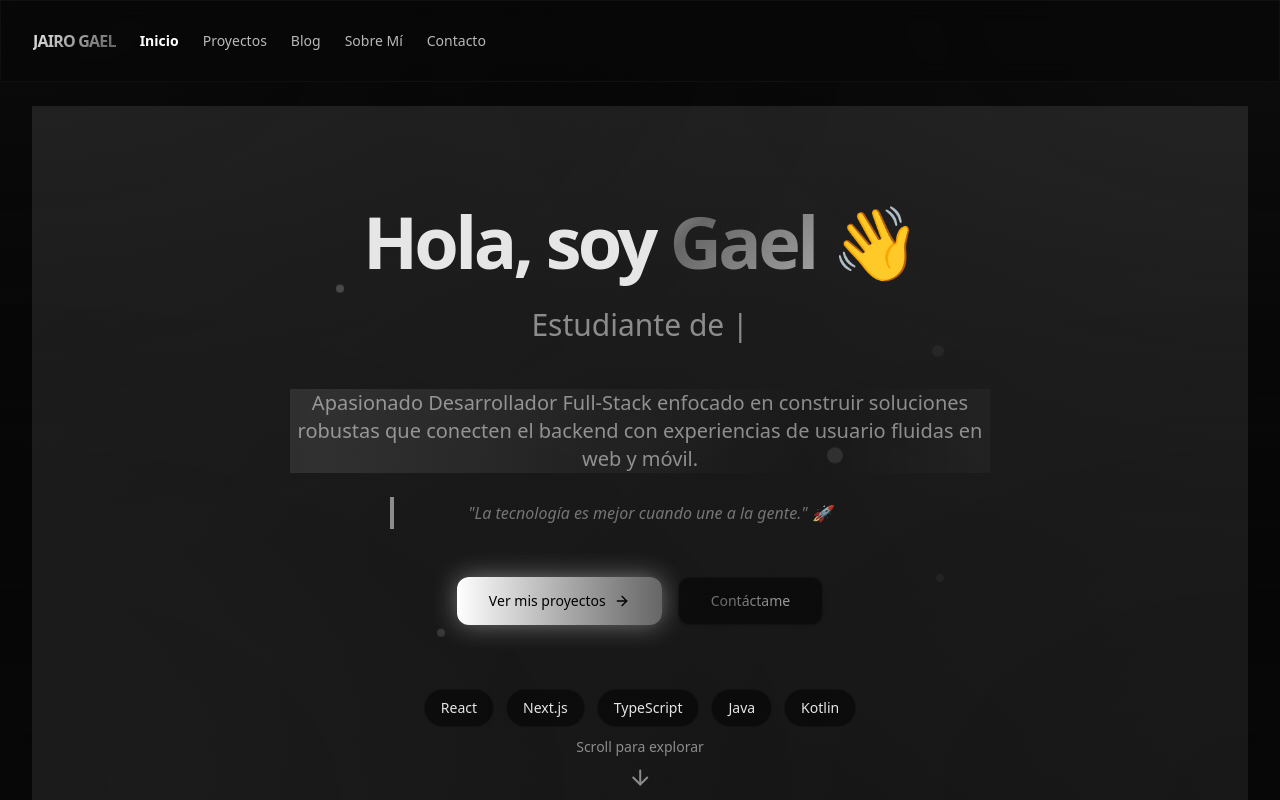
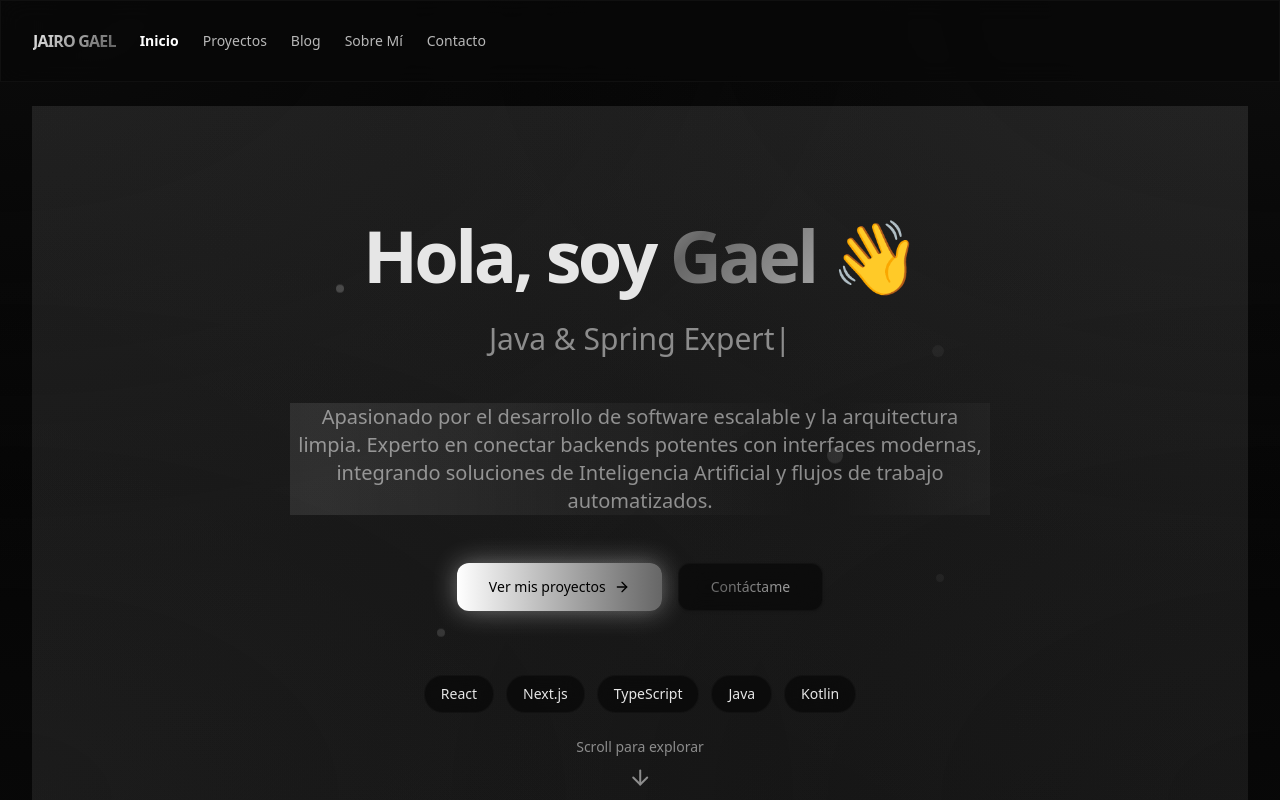
Before and after one commit to gaxl-1/Portafolio, a Next.js app: page / in a window 1280 px wide. Shown: the top 800 px of the page. Built offline with nearby package versions, Linux system fonts and the light colour scheme.

Commit message:
Update portfolio content and tech stack to match new GitHub profile

```diff
--- a/app/about/page.tsx
+++ b/app/about/page.tsx
@@ -3,7 +3,7 @@ import { Layout, Smartphone, Terminal, Palette, GraduationCap, Globe, Rocket, Co
 
 export const metadata = {
     title: "Sobre Mí | Jairo Gael",
-    description: "Conoce más sobre Jairo Gael Mota Lopez, Desarrollador Full-Stack Multiplataforma.",
+    description: "Conoce más sobre Jairo Gael Mota Lopez, Software Engineer especializado en Full-Stack, Cloud e IA.",
 }
 
 export default function AboutPage() {
@@ -14,17 +14,17 @@ export default function AboutPage() {
                     👋 ¡Hola! Soy Jairo Gael
                 </h1>
                 <p className="text-xl md:text-2xl text-muted-foreground font-medium max-w-3xl">
-                    Desarrollador Full-Stack Multiplataforma | Estudiante de Ingeniería
+                    Software Engineer | Full-Stack Multiplatform | Cloud & Infrastructure
                 </p>
                 <div className="flex flex-wrap justify-center md:justify-start gap-4 pt-2">
                     <span className="px-4 py-1.5 rounded-full bg-primary/10 border border-primary/20 text-xs font-bold uppercase tracking-widest text-primary">
                         Full-Stack
                     </span>
-                    <span className="px-4 py-1.5 rounded-full bg-green-500/10 border border-green-500/20 text-xs font-bold uppercase tracking-widest text-green-500">
-                        Multiplataforma
+                    <span className="px-4 py-1.5 rounded-full bg-cyan-500/10 border border-cyan-500/20 text-xs font-bold uppercase tracking-widest text-cyan-500">
+                        Cloud & Infra
                     </span>
-                    <span className="px-4 py-1.5 rounded-full bg-blue-500/10 border border-blue-500/20 text-xs font-bold uppercase tracking-widest text-blue-500">
-                        UX/UI Designer
+                    <span className="px-4 py-1.5 rounded-full bg-purple-500/10 border border-purple-500/20 text-xs font-bold uppercase tracking-widest text-purple-500">
+                        AI Enthusiast
                     </span>
                 </div>
             </div>
@@ -33,7 +33,7 @@ export default function AboutPage() {
                 <div className="grid grid-cols-1 lg:grid-cols-3 gap-12 items-start">
                     <div className="lg:col-span-2 space-y-6">
                         <p className="text-xl leading-relaxed text-muted-foreground font-light">
-                            Soy un apasionado <b className="text-foreground">Desarrollador Full-Stack</b> enfocado en construir soluciones robustas que conecten el backend con experiencias de usuario fluidas en web y móvil. Me encanta enfrentar retos técnicos, la arquitectura limpia y optimizar infraestructuras.
+                            Apasionado por el desarrollo de <b className="text-foreground">software escalable</b> y la arquitectura limpia. Experto en conectar backends potentes con interfaces modernas, integrando soluciones de <b className="text-foreground">Inteligencia Artificial</b> y flujos de trabajo automatizados.
                         </p>
 
                         <blockquote className="italic border-l-4 border-primary/50 pl-6 py-4 my-8 bg-muted/20 rounded-r-2xl text-lg">
@@ -118,56 +118,59 @@ export default function AboutPage() {
                             <h3 className="text-xs font-bold uppercase tracking-widest text-primary/70">Lenguajes & Backend</h3>
                             <div className="flex flex-wrap gap-2">
                                 <img src="https://img.shields.io/badge/java-%23ED8B00.svg?style=for-the-badge&logo=openjdk&logoColor=white" alt="Java" className="h-7" />
-                                <img src="https://img.shields.io/badge/kotlin-%237F52FF.svg?style=for-the-badge&logo=kotlin&logoColor=white" alt="Kotlin" className="h-7" />
+                                <img src="https://img.shields.io/badge/spring-%236DB33F.svg?style=for-the-badge&logo=spring&logoColor=white" alt="Spring" className="h-7" />
+                                <img src="https://img.shields.io/badge/python-3670A0?style=for-the-badge&logo=python&logoColor=ffdd54" alt="Python" className="h-7" />
                                 <img src="https://img.shields.io/badge/javascript-%23F7DF1E.svg?style=for-the-badge&logo=javascript&logoColor=black" alt="JS" className="h-7" />
-                                <img src="https://img.shields.io/badge/typescript-%23007ACC.svg?style=for-the-badge&logo=typescript&logoColor=white" alt="TS" className="h-7" />
-                                <img src="https://img.shields.io/badge/spring-%236DB33F.svg?style=for-the-badge&logo=spring&logoColor=white" alt="Spring" className="h-7" />
+                                <img src="https://img.shields.io/badge/php-%23777BB4.svg?style=for-the-badge&logo=php&logoColor=white" alt="PHP" className="h-7" />
                             </div>
                         </div>
 
                         <div className="space-y-4">
-                            <h3 className="text-xs font-bold uppercase tracking-widest text-primary/70">Frontend & Frameworks</h3>
+                            <h3 className="text-xs font-bold uppercase tracking-widest text-primary/70">Frontend & Mobile</h3>
                             <div className="flex flex-wrap gap-2">
                                 <img src="https://img.shields.io/badge/react-%2320232a.svg?style=for-the-badge&logo=react&logoColor=%2361DAFB" alt="React" className="h-7" />
                                 <img src="https://img.shields.io/badge/Next-000000?style=for-the-badge&logo=next.js&logoColor=white" alt="Next.js" className="h-7" />
                                 <img src="https://img.shields.io/badge/tailwindcss-%2338B2AC.svg?style=for-the-badge&logo=tailwind-css&logoColor=white" alt="Tailwind" className="h-7" />
-                                <img src="https://img.shields.io/badge/bootstrap-%238511FA.svg?style=for-the-badge&logo=bootstrap&logoColor=white" alt="Bootstrap" className="h-7" />
+                                <img src="https://img.shields.io/badge/Android-3DDC84?style=for-the-badge&logo=android&logoColor=white" alt="Android" className="h-7" />
                             </div>
                         </div>
 
                         <div className="space-y-4">
-                            <h3 className="text-xs font-bold uppercase tracking-widest text-primary/70">Móvil</h3>
+                            <h3 className="text-xs font-bold uppercase tracking-widest text-primary/70">AI & LLM Integration</h3>
                             <div className="flex flex-wrap gap-2">
-                                <img src="https://img.shields.io/badge/Android-3DDC84?style=for-the-badge&logo=android&logoColor=white" alt="Android" className="h-7" />
-                                <img src="https://img.shields.io/badge/react_native-%2320232a.svg?style=for-the-badge&logo=react&logoColor=%2361DAFB" alt="React Native" className="h-7" />
+                                <img src="https://img.shields.io/badge/Gemini-8E75C2?style=for-the-badge&logo=googlegemini&logoColor=white" alt="Gemini" className="h-7" />
+                                <img src="https://img.shields.io/badge/OpenAI-41100A?style=for-the-badge&logo=openai&logoColor=white" alt="OpenAI" className="h-7" />
+                                <img src="https://img.shields.io/badge/Claude-D97757?style=for-the-badge&logo=anthropic&logoColor=white" alt="Claude" className="h-7" />
                             </div>
                         </div>
 
                         <div className="space-y-4">
-                            <h3 className="text-xs font-bold uppercase tracking-widest text-primary/70">Infraestructura & Cloud</h3>
+                            <h3 className="text-xs font-bold uppercase tracking-widest text-primary/70">Infraestructura & DevOps</h3>
                             <div className="flex flex-wrap gap-2">
                                 <img src="https://img.shields.io/badge/docker-%230db7ed.svg?style=for-the-badge&logo=docker&logoColor=white" alt="Docker" className="h-7" />
                                 <img src="https://img.shields.io/badge/kubernetes-%23326ce5.svg?style=for-the-badge&logo=kubernetes&logoColor=white" alt="K8s" className="h-7" />
-                                <img src="https://img.shields.io/badge/vercel-%23000000.svg?style=for-the-badge&logo=vercel&logoColor=white" alt="Vercel" className="h-7" />
                                 <img src="https://img.shields.io/badge/Linux-FCC624?style=for-the-badge&logo=linux&logoColor=black" alt="Linux" className="h-7" />
+                                <img src="https://img.shields.io/badge/Shell_Script-121011?style=for-the-badge&logo=gnu-bash&logoColor=white" alt="Bash" className="h-7" />
                             </div>
                         </div>
 
                         <div className="space-y-4">
-                            <h3 className="text-xs font-bold uppercase tracking-widest text-primary/70">Bases de Datos</h3>
+                            <h3 className="text-xs font-bold uppercase tracking-widest text-primary/70">Databases & Tools</h3>
                             <div className="flex flex-wrap gap-2">
                                 <img src="https://img.shields.io/badge/PostgreSQL-316192?style=for-the-badge&logo=postgresql&logoColor=white" alt="Postgres" className="h-7" />
                                 <img src="https://img.shields.io/badge/mysql-%2300f.svg?style=for-the-badge&logo=mysql&logoColor=white" alt="MySQL" className="h-7" />
                                 <img src="https://img.shields.io/badge/MongoDB-%234ea94b.svg?style=for-the-badge&logo=mongodb&logoColor=white" alt="MongoDB" className="h-7" />
+                                <img src="https://img.shields.io/badge/firebase-%23039BE5.svg?style=for-the-badge&logo=firebase" alt="Firebase" className="h-7" />
                             </div>
                         </div>
 
                         <div className="space-y-4">
-                            <h3 className="text-xs font-bold uppercase tracking-widest text-primary/70">Diseño & Herramientas</h3>
+                            <h3 className="text-xs font-bold uppercase tracking-widest text-primary/70">Build & Collaboration</h3>
                             <div className="flex flex-wrap gap-2">
-                                <img src="https://img.shields.io/badge/figma-%23F24E1E.svg?style=for-the-badge&logo=figma&logoColor=white" alt="Figma" className="h-7" />
-                                <img src="https://img.shields.io/badge/git-%23F05033.svg?style=for-the-badge&logo=git&logoColor=white" alt="Git" className="h-7" />
-                                <img src="https://img.shields.io/badge/Trello-%23026AA7.svg?style=for-the-badge&logo=trello&logoColor=white" alt="Trello" className="h-7" />
+                                <img src="https://img.shields.io/badge/apache_maven-C71A36?style=for-the-badge&logo=apachemaven&logoColor=white" alt="Maven" className="h-7" />
+                                <img src="https://img.shields.io/badge/Gradle-02303A.svg?style=for-the-badge&logo=Gradle&logoColor=white" alt="Gradle" className="h-7" />
+                                <img src="https://img.shields.io/badge/Postman-FF6C37?style=for-the-badge&logo=postman&logoColor=white" alt="Postman" className="h-7" />
+                                <img src="https://img.shields.io/badge/github-%23121011.svg?style=for-the-badge&logo=github&logoColor=white" alt="GitHub" className="h-7" />
                             </div>
                         </div>
                     </div>
--- a/app/layout.tsx
+++ b/app/layout.tsx
@@ -20,8 +20,8 @@ export const metadata: Metadata = {
     default: 'Jairo Gael | Desarrollador Full-Stack',
     template: '%s | Jairo Gael'
   },
-  description: 'Portafolio profesional y blog de Jairo Gael Mota López. Desarrollador Full-Stack especializado en React, Next.js, Java, Kotlin y tecnologías modernas.',
-  keywords: ['Jairo Gael', 'Desarrollador Full-Stack', 'React', 'Next.js', 'TypeScript', 'Java', 'Kotlin', 'Portfolio', 'Blog'],
+  description: 'Portafolio profesional y blog de Jairo Gael Mota López. Software Engineer especializado en Full-Stack Multiplataforma, Cloud & Infraestructura e Inteligencia Artificial.',
+  keywords: ['Jairo Gael', 'Software Engineer', 'Full-Stack', 'Java', 'Spring', 'Python', 'AI Integration', 'DevOps', 'Cloud', 'React', 'Next.js'],
   authors: [{ name: 'Jairo Gael Mota López' }],
   creator: 'Jairo Gael',
   openGraph: {
--- a/components/hero-section.tsx
+++ b/components/hero-section.tsx
@@ -40,15 +40,15 @@ export function HeroSection() {
                         <div className="h-12 md:h-16 flex items-center justify-center">
                             <TypeAnimation
                                 sequence={[
-                                    'Desarrollador Full-Stack Multiplataforma',
+                                    'Full Stack Developer',
                                     2000,
-                                    'Estudiante de Ingeniería',
+                                    'Java & Spring Expert',
                                     2000,
-                                    'Enfocado en Arquitectura Escalable',
+                                    'Mobile Developer (Native & React)',
                                     2000,
-                                    'Linux Enthusiast 🐧',
+                                    'AI Integration Enthusiast',
                                     2000,
-                                    'Creador de experiencias digitales',
+                                    'Linux & DevOps Focused',
                                     2000,
                                 ]}
                                 wrapper="p"
@@ -62,14 +62,11 @@ export function HeroSection() {
                     {/* Description with shimmer effect */}
                     <div className="space-y-6">
                         <p className="max-w-[700px] text-lg text-muted-foreground md:text-xl relative mx-auto">
-                            Apasionado Desarrollador Full-Stack enfocado en construir soluciones robustas
-                            que conecten el backend con experiencias de usuario fluidas en web y móvil.
+                            Apasionado por el desarrollo de software escalable y la arquitectura limpia.
+                            Experto en conectar backends potentes con interfaces modernas, integrando
+                            soluciones de Inteligencia Artificial y flujos de trabajo automatizados.
                             <span className="absolute inset-0 shimmer pointer-events-none" />
                         </p>
-
-                        <blockquote className="italic text-muted-foreground/80 border-l-4 border-primary/50 pl-4 py-1 max-w-[500px] mx-auto text-sm md:text-base">
-                            "La tecnología es mejor cuando une a la gente." 🚀
-                        </blockquote>
                     </div>
 
                     {/* CTA Buttons with enhanced effects */}
```
Also changed, not shown: components/tech-stack.tsx (+15 -4 lines), 1 other file (tests, documents, lock files or other folders).
